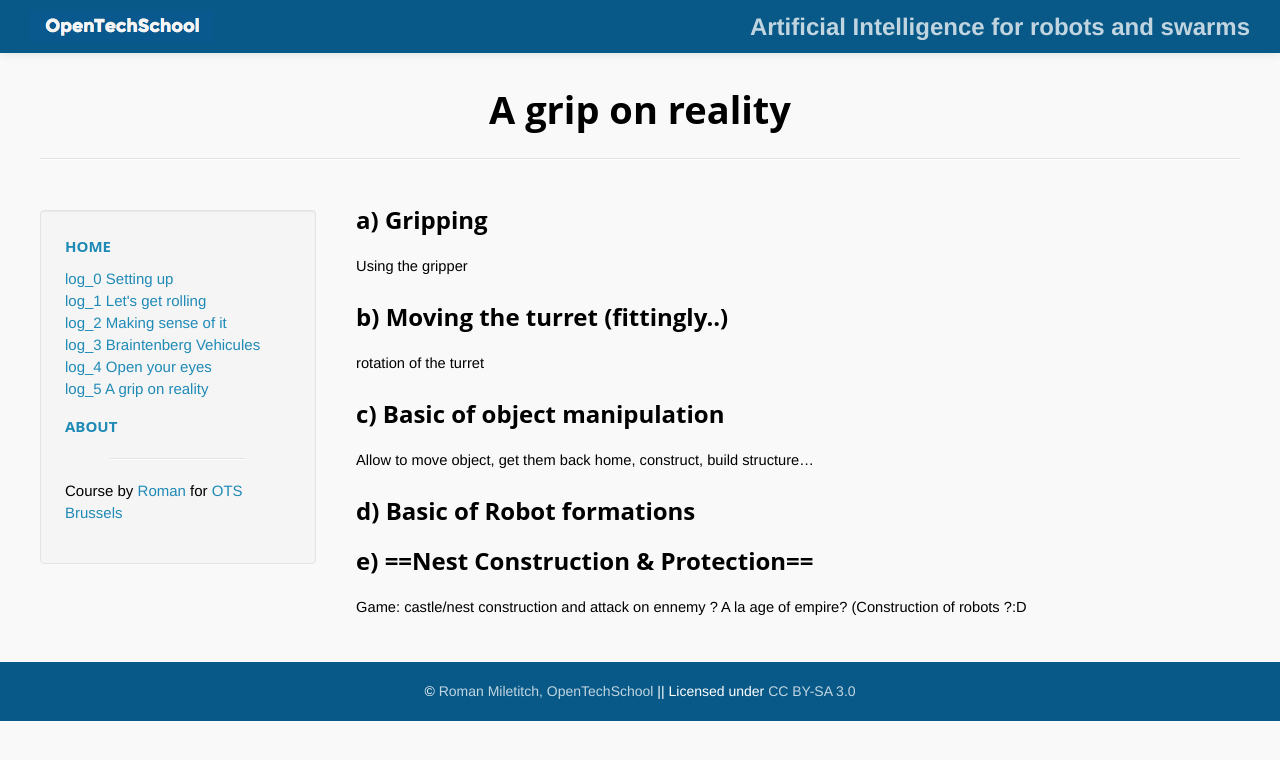
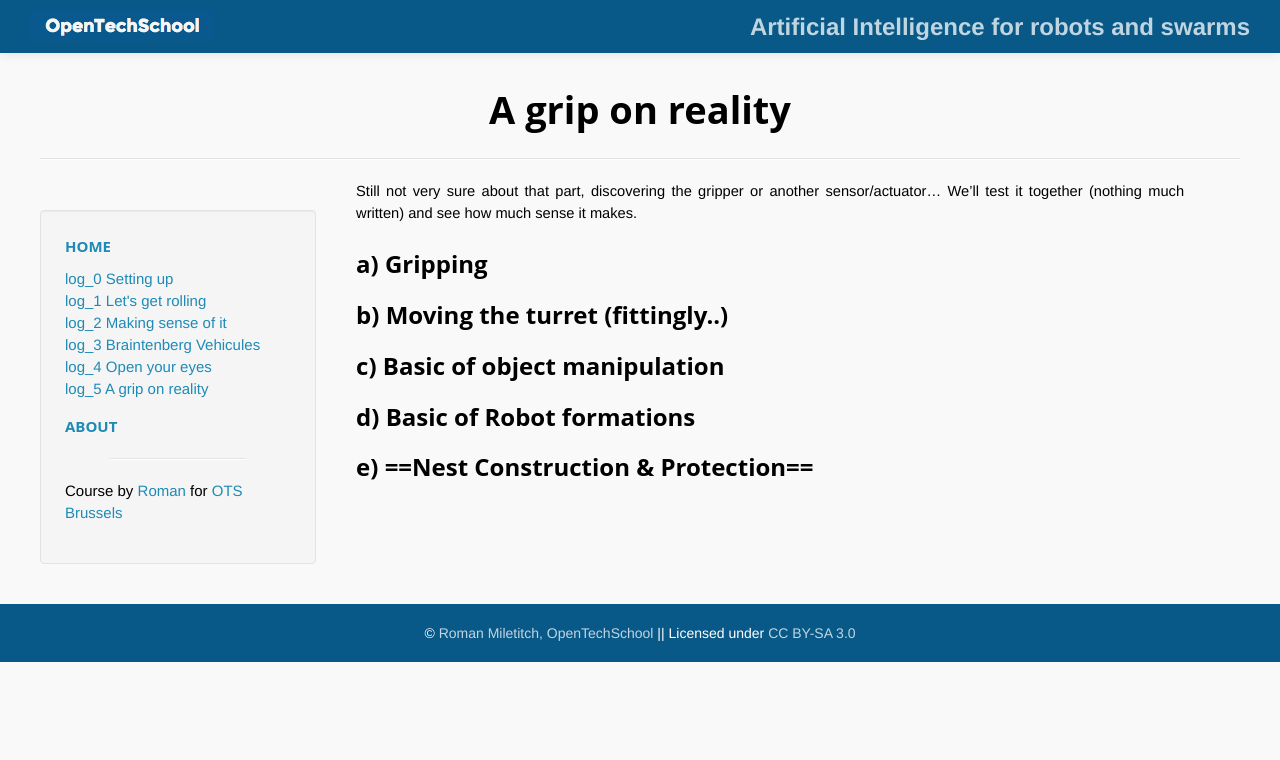
Before and after one commit to OpenTechSchool-Brussels/AI-for-robots-and-swarms, a Jekyll site: the page built from A-grip-on-reality.markdown, in a window 1280 px wide. Shown: the top 760 px of the page. Built offline with Jekyll 4.4.1, drawn with Linux system fonts in a browser that asks for light colours; Markdown is read by kramdown in place of the engine named in the settings.

Commit message:
Update A-grip-on-reality.markdown

```diff
--- a/A-grip-on-reality.markdown
+++ b/A-grip-on-reality.markdown
@@ -2,19 +2,17 @@
 layout: default
 title:  "A grip on reality"
 num: 5
-
 ---
 
+Still not very sure about that part, discovering the gripper or another sensor/actuator...
+We'll test it together (nothing much written) and see how much sense it makes.
+
 ##a) Gripping
-Using the gripper
 
 ##b) Moving the turret (fittingly..)
-rotation of the turret
 
 ##c) Basic of object manipulation
-Allow to move object, get them back home, construct, build structure...
 
 ##d) Basic of Robot formations
 
 ##e) ==Nest Construction & Protection==
-Game: castle/nest construction and attack on ennemy ? A la age of empire? (Construction of robots ?:D
```
